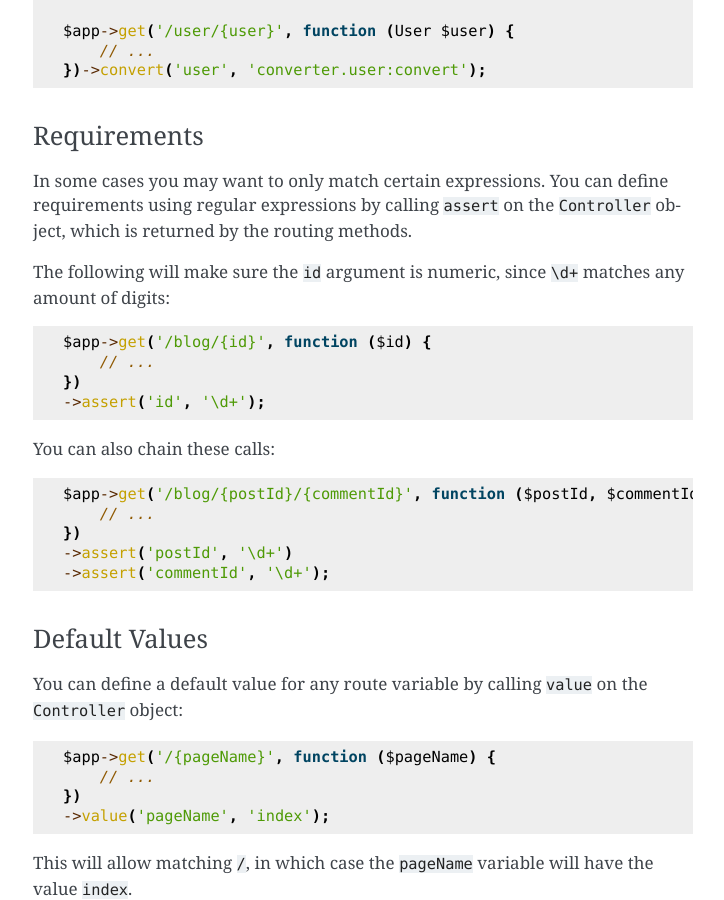
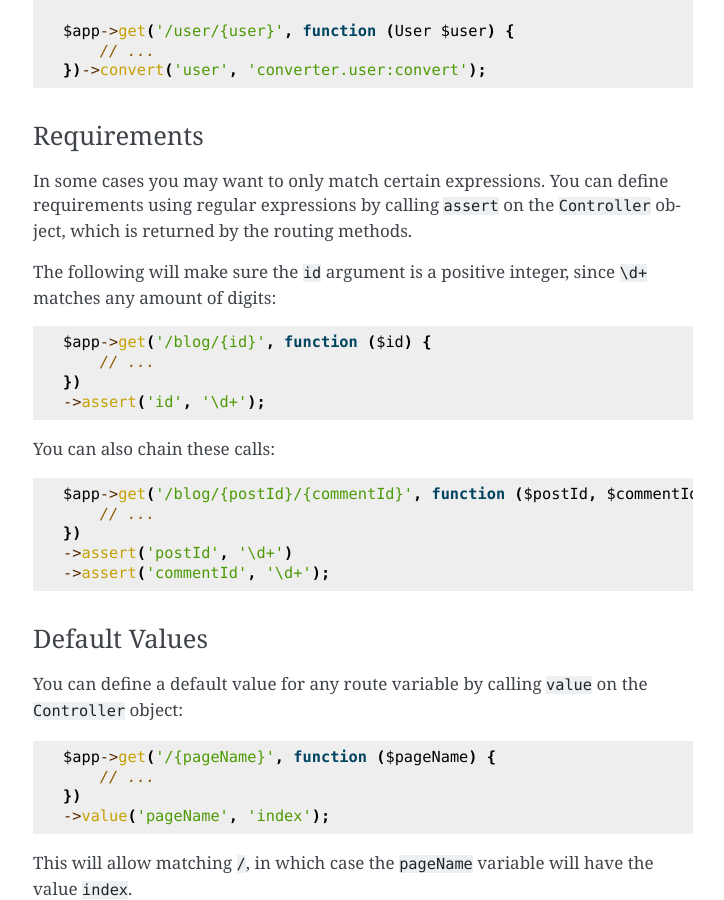
Before and after one commit to silexphp/Silex, a Sphinx documentation site: the page built from doc/usage.rst, in a window 1280 px wide and 900 px high, scrolled down 7364 px. Shown: the whole window, without its empty margins (387-1111 px from the left). Built offline with Sphinx 7.4.7, drawn with Linux system fonts in a browser that asks for light colours.

Commit message:
Minor tweak

```diff
--- a/doc/usage.rst
+++ b/doc/usage.rst
@@ -354,8 +354,8 @@ In some cases you may want to only match certain expressions. You can define
 requirements using regular expressions by calling ``assert`` on the
 ``Controller`` object, which is returned by the routing methods.
 
-The following will make sure the ``id`` argument is numeric, since ``\d+``
-matches any amount of digits::
+The following will make sure the ``id`` argument is a positive integer, since
+``\d+`` matches any amount of digits::
 
     $app->get('/blog/{id}', function ($id) {
         // ...
```
